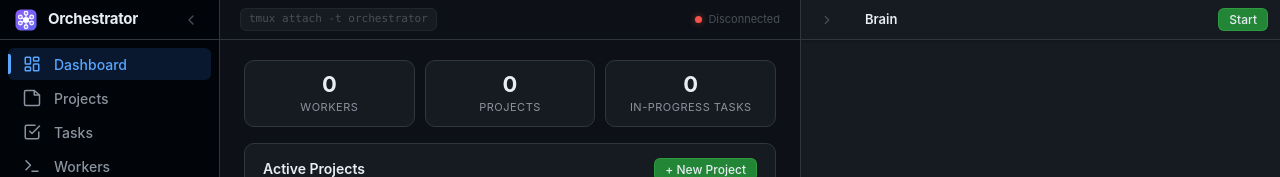
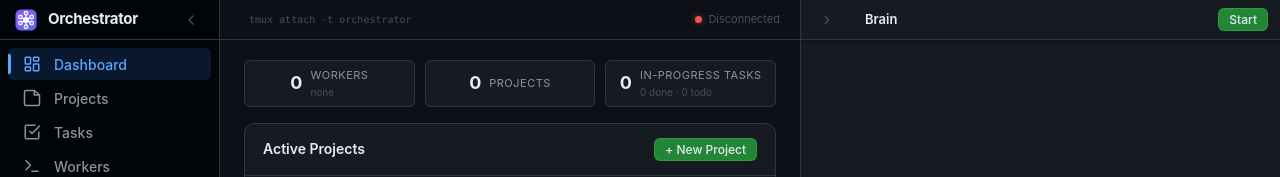
Before and after one commit to lukeclaw/orchestrator-codex, a React (Vite) app in the folder frontend/: page / in a window 1280 px wide. Shown: the top 177 px of the page. Built offline with nearby package versions, Linux system fonts and the light colour scheme; no server answers.

Commit message:
ui: dashboard, header, stats bar, and worker card improvements

```diff
--- a/frontend/src/components/layout/Header.css
+++ b/frontend/src/components/layout/Header.css
@@ -17,12 +17,20 @@
 
 .tmux-hint {
   font-family: var(--font-mono);
-  font-size: 11px;
+  font-size: 10px;
   color: var(--text-muted);
-  background: var(--surface);
+  background: transparent;
   padding: 2px 8px;
   border-radius: var(--radius);
-  border: 1px solid var(--border-subtle);
+  border: 1px solid transparent;
+  cursor: pointer;
+  transition: background 0.15s, border-color 0.15s, color 0.15s;
+}
+
+.tmux-hint:hover {
+  background: var(--surface);
+  border-color: var(--border-subtle);
+  color: var(--text-secondary);
 }
 
 .header-right {
--- a/frontend/src/components/layout/Header.tsx
+++ b/frontend/src/components/layout/Header.tsx
@@ -1,15 +1,28 @@
+import { useState } from 'react'
 import { useApp } from '../../context/AppContext'
 import './Header.css'
 
 export default function Header() {
   const { connected } = useApp()
+  const [copied, setCopied] = useState(false)
+
+  const handleCopy = () => {
+    navigator.clipboard.writeText('tmux attach -t orchestrator')
+    setCopied(true)
+    setTimeout(() => setCopied(false), 1500)
+  }
 
   return (
     <header className="app-header">
       <div className="header-left">
-        <code className="tmux-hint" data-testid="tmux-hint">
-          tmux attach -t orchestrator
-        </code>
+        <button
+          className="tmux-hint"
+          data-testid="tmux-hint"
+          onClick={handleCopy}
+          title="Click to copy"
+        >
+          {copied ? 'Copied!' : 'tmux attach -t orchestrator'}
+        </button>
       </div>
       <div className="header-right">
         <span
--- a/frontend/src/components/layout/StatsBar.css
+++ b/frontend/src/components/layout/StatsBar.css
@@ -8,11 +8,15 @@
   flex: 1;
   background: var(--surface);
   border: 1px solid var(--border);
-  border-radius: var(--radius-lg);
-  padding: 10px 14px;
+  border-radius: var(--radius);
+  padding: 6px 12px;
   text-align: center;
   text-decoration: none;
   transition: border-color 0.15s, background 0.15s;
+  display: flex;
+  align-items: center;
+  justify-content: center;
+  gap: 8px;
 }
 
 .stat:hover {
@@ -22,18 +26,30 @@
 }
 
 .stat-value {
-  font-size: 22px;
+  font-size: 18px;
   font-weight: 700;
   color: var(--text-primary);
-  line-height: 1.2;
+  line-height: 1;
 }
 
 .stat-label {
   font-size: 11px;
   color: var(--text-secondary);
-  margin-top: 2px;
   text-transform: uppercase;
   letter-spacing: 0.5px;
+}
+
+.stat-sub {
+  font-size: 10px;
+  color: var(--text-muted);
+  letter-spacing: 0;
+}
+
+.stat-text {
+  display: flex;
+  flex-direction: column;
+  align-items: flex-start;
+  gap: 1px;
 }
 
 .stat-warning {
--- a/frontend/src/components/layout/StatsBar.tsx
+++ b/frontend/src/components/layout/StatsBar.tsx
@@ -9,19 +9,46 @@ export default function StatsBar() {
   const activeProjects = projects.filter(p => p.status === 'active').length
   const inProgressTasks = tasks.filter(t => t.status === 'in_progress').length
 
+  // Worker status breakdown
+  const workingCount = workers.filter(w => w.status === 'working').length
+  const waitingCount = workers.filter(w => w.status === 'waiting').length
+  const errorCount = workers.filter(w => w.status === 'error' || w.status === 'disconnected').length
+
+  const workerParts: string[] = []
+  if (workingCount > 0) workerParts.push(`${workingCount} working`)
+  if (waitingCount > 0) workerParts.push(`${waitingCount} waiting`)
+  if (errorCount > 0) workerParts.push(`${errorCount} offline`)
+  const workerSub = workerParts.join(' · ') || 'none'
+
+  // Task breakdown
+  const todoTasks = tasks.filter(t => t.status === 'todo').length
+  const doneTasks = tasks.filter(t => t.status === 'done' || t.status === 'completed').length
+  const taskSub = `${doneTasks} done · ${todoTasks} todo`
+
+  // Highlight workers stat if any need attention
+  const needsAttention = waitingCount > 0 || errorCount > 0
+
   return (
     <section className="stats-bar" data-testid="stats-bar">
-      <Link to="/workers" className="stat" data-testid="stat-sessions">
+      <Link to="/workers" className={`stat${needsAttention ? ' stat-warning' : ''}`} data-testid="stat-sessions">
         <div className="stat-value" id="stat-sessions-val">{activeSessions}</div>
-        <div className="stat-label">Workers</div>
+        <div className="stat-text">
+          <div className="stat-label">Workers</div>
+          <div className="stat-sub">{workerSub}</div>
+        </div>
       </Link>
       <Link to="/projects" className="stat" data-testid="stat-projects">
         <div className="stat-value">{activeProjects}</div>
-        <div className="stat-label">Projects</div>
+        <div className="stat-text">
+          <div className="stat-label">Projects</div>
+        </div>
       </Link>
       <Link to="/tasks" className="stat" data-testid="stat-tasks">
         <div className="stat-value">{inProgressTasks}</div>
-        <div className="stat-label">In-Progress Tasks</div>
+        <div className="stat-text">
+          <div className="stat-label">In-Progress Tasks</div>
+          <div className="stat-sub">{taskSub}</div>
+        </div>
       </Link>
     </section>
   )
--- a/frontend/src/components/projects/ProjectsTable.tsx
+++ b/frontend/src/components/projects/ProjectsTable.tsx
@@ -9,6 +9,7 @@ type SortDir = 'asc' | 'desc'
 
 interface Props {
   projects: Project[]
+  hiddenColumns?: SortKey[]
 }
 
 function formatDate(dateStr: string): string {
@@ -51,7 +52,8 @@ function getProjectSortValue(p: Project, key: SortKey): string | number {
   }
 }
 
-export default function ProjectsTable({ projects }: Props) {
+export default function ProjectsTable({ projects, hiddenColumns }: Props) {
+  const hidden = new Set(hiddenColumns ?? [])
   const navigate = useNavigate()
   const [sortKey, setSortKey] = useState<SortKey>('updated')
   const [sortDir, setSortDir] = useState<SortDir>('desc')
@@ -100,8 +102,8 @@ export default function ProjectsTable({ projects }: Props) {
           <SortHeader k="subtasks" className="center">Subtasks</SortHeader>
           <SortHeader k="progress">Progress</SortHeader>
           <SortHeader k="workers">Workers</SortHeader>
-          <SortHeader k="status">Status</SortHeader>
-          <SortHeader k="created">Created</SortHeader>
+          {!hidden.has('status') && <SortHeader k="status">Status</SortHeader>}
+          {!hidden.has('created') && <SortHeader k="created">Created</SortHeader>}
           <SortHeader k="updated">Updated</SortHeader>
         </tr>
       </thead>
@@ -154,10 +156,10 @@ export default function ProjectsTable({ projects }: Props) {
                   )}
                 </div>
               </td>
-              <td className={`pt-td status ${p.status}`}>{p.status}</td>
-              <td className="pt-td date" title={parseDate(p.created_at).toLocaleString()}>
+              {!hidden.has('status') && <td className={`pt-td status ${p.status}`}>{p.status}</td>}
+              {!hidden.has('created') && <td className="pt-td date" title={parseDate(p.created_at).toLocaleString()}>
                 {formatDate(p.created_at)}
-              </td>
+              </td>}
               <td className="pt-td date" title={parseDate(p.updated_at || p.created_at).toLocaleString()}>
                 {formatDate(p.updated_at || p.created_at)}
               </td>
--- a/frontend/src/components/workers/WorkerCardCompact.css
+++ b/frontend/src/components/workers/WorkerCardCompact.css
@@ -45,6 +45,16 @@
   text-overflow: ellipsis;
   min-width: 0;
   flex: 1;
+}
+
+.wcc-name-prefix {
+  color: var(--text-muted);
+  font-weight: 500;
+}
+
+.wcc-name-suffix {
+  color: var(--text-primary);
+  font-weight: 600;
 }
 
 .wcc-type-tag {
--- a/frontend/src/components/workers/WorkerCardCompact.tsx
+++ b/frontend/src/components/workers/WorkerCardCompact.tsx
@@ -6,12 +6,19 @@ import './WorkerCardCompact.css'
 interface Props {
   session: Session
   assignedTask?: Task | null
+  allRdev?: boolean
 }
 
-export default function WorkerCardCompact({ session, assignedTask }: Props) {
+export default function WorkerCardCompact({ session, assignedTask, allRdev }: Props) {
   const navigate = useNavigate()
 
   const previewLines = session.preview ? session.preview.split('\n').slice(-8).join('\n') : ''
+
+  // Split name into project prefix and unique suffix at the underscore
+  const underscoreIdx = session.name.indexOf('_')
+  const hasPrefix = underscoreIdx > 0
+  const namePrefix = hasPrefix ? session.name.slice(0, underscoreIdx) : ''
+  const nameSuffix = hasPrefix ? session.name.slice(underscoreIdx + 1) : session.name
 
   return (
     <div
@@ -22,8 +29,11 @@ export default function WorkerCardCompact({ session, assignedTask }: Props) {
     >
       <div className="wcc-header">
         <span className={`status-indicator ${session.status}`} />
-        <span className="wcc-name">{session.name}</span>
-        {session.host.includes('/') && <span className="wcc-type-tag rdev">rdev</span>}
+        <span className="wcc-name" title={session.name}>
+          {hasPrefix && <span className="wcc-name-prefix">{namePrefix}_</span>}
+          <span className="wcc-name-suffix">{nameSuffix}</span>
+        </span>
+        {!allRdev && session.host.includes('/') && <span className="wcc-type-tag rdev">rdev</span>}
         <span className={`status-badge ${session.status}`}>{session.status}</span>
       </div>
 
--- a/frontend/src/pages/DashboardPage.css
+++ b/frontend/src/pages/DashboardPage.css
@@ -26,9 +26,30 @@
   margin-bottom: 16px;
 }
 
+.dashboard-projects-scroll-wrapper {
+  position: relative;
+}
+
 .dashboard-projects-scroll {
   max-height: 300px;
   overflow-y: auto;
+}
+
+.dashboard-projects-scroll-wrapper::after {
+  content: '';
+  position: absolute;
+  bottom: 0;
+  left: 0;
+  right: 0;
+  height: 32px;
+  background: linear-gradient(to bottom, transparent, var(--surface));
+  pointer-events: none;
+  opacity: 0;
+  transition: opacity 0.2s;
+}
+
+.dashboard-projects-scroll-wrapper.has-overflow::after {
+  opacity: 1;
 }
 
 /* Dashboard worker grid — compact */
--- a/frontend/src/pages/DashboardPage.tsx
+++ b/frontend/src/pages/DashboardPage.tsx
@@ -1,4 +1,4 @@
-import { useState } from 'react'
+import { useState, useRef, useEffect, useCallback } from 'react'
 import { Link } from 'react-router-dom'
 import { useApp } from '../context/AppContext'
 import { useProjects } from '../hooks/useProjects'
@@ -7,6 +7,7 @@ import WorkerCardCompact from '../components/workers/WorkerCardCompact'
 import AddSessionModal from '../components/sessions/AddSessionModal'
 import ProjectForm from '../components/projects/ProjectForm'
 import ProjectsTable from '../components/projects/ProjectsTable'
+import RecentActivity from '../components/dashboard/RecentActivity'
 import './DashboardPage.css'
 
 export default function DashboardPage() {
@@ -14,8 +15,19 @@ export default function DashboardPage() {
   const { create: createProject } = useProjects()
   const [showAddWorker, setShowAddWorker] = useState(false)
   const [showAddProject, setShowAddProject] = useState(false)
+  const scrollRef = useRef<HTMLDivElement>(null)
+  const [hasOverflow, setHasOverflow] = useState(false)
 
   const activeProjects = projects.filter(p => p.status === 'active')
+
+  const checkOverflow = useCallback(() => {
+    const el = scrollRef.current
+    if (el) setHasOverflow(el.scrollHeight > el.clientHeight)
+  }, [])
+
+  useEffect(() => {
+    checkOverflow()
+  }, [activeProjects.length, checkOverflow])
 
   // Build session_id -> task lookup
   const taskBySession = new Map(
@@ -30,6 +42,9 @@ export default function DashboardPage() {
     const bViewed = new Date(b.last_viewed_at || b.created_at).getTime()
     return bViewed - aViewed
   })
+
+  // Hide RDEV badge if all workers are on rdevs (badge adds no info)
+  const allRdev = workers.length > 0 && workers.every(w => w.host.includes('/'))
 
   return (
     <>
@@ -47,13 +62,18 @@ export default function DashboardPage() {
           </button>
         </div>
         {activeProjects.length > 0 ? (
-          <div className="dashboard-projects-scroll">
-            <ProjectsTable projects={activeProjects} />
+          <div className={`dashboard-projects-scroll-wrapper${hasOverflow ? ' has-overflow' : ''}`}>
+            <div className="dashboard-projects-scroll" ref={scrollRef}>
+              <ProjectsTable projects={activeProjects} hiddenColumns={['status', 'created']} />
+            </div>
           </div>
         ) : (
           <p className="empty-state">No active projects.</p>
         )}
       </section>
+
+      {/* Recent Activity */}
+      <RecentActivity workers={workers} tasks={tasks} />
 
       {/* Workers */}
       <section className="panel" data-testid="sessions-panel">
@@ -78,6 +98,7 @@ export default function DashboardPage() {
                 key={s.id}
                 session={s}
                 assignedTask={taskBySession.get(s.id) || null}
+                allRdev={allRdev}
               />
             ))}
           </div>
```
